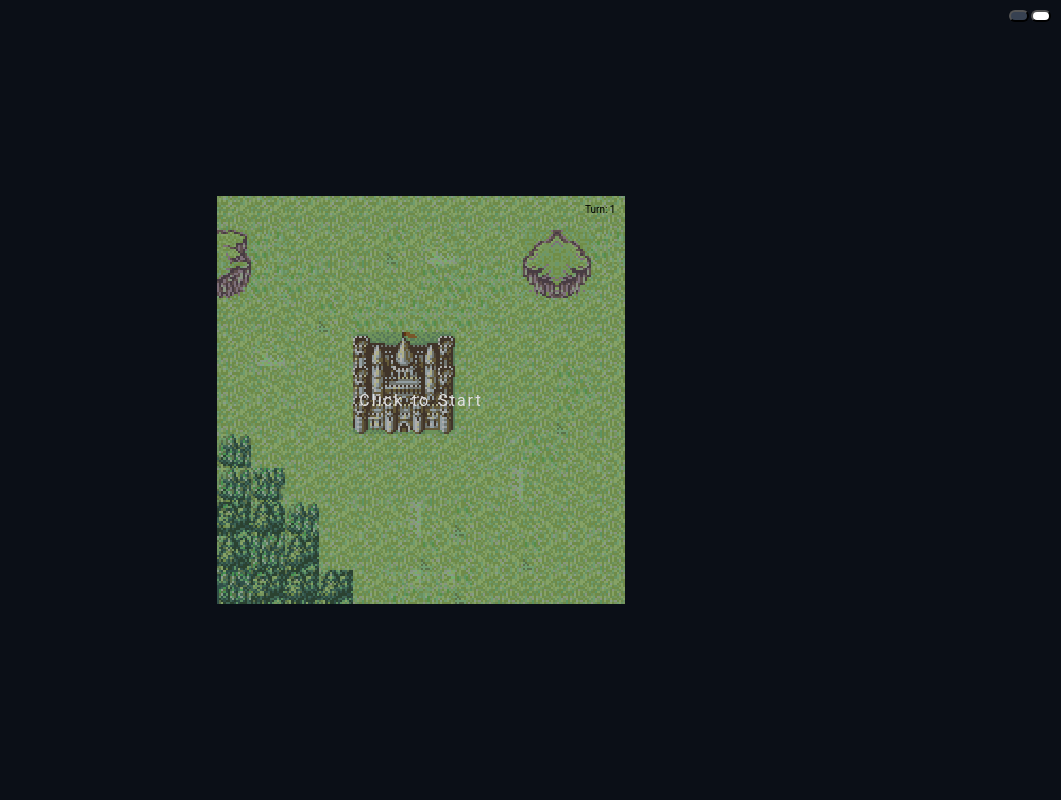
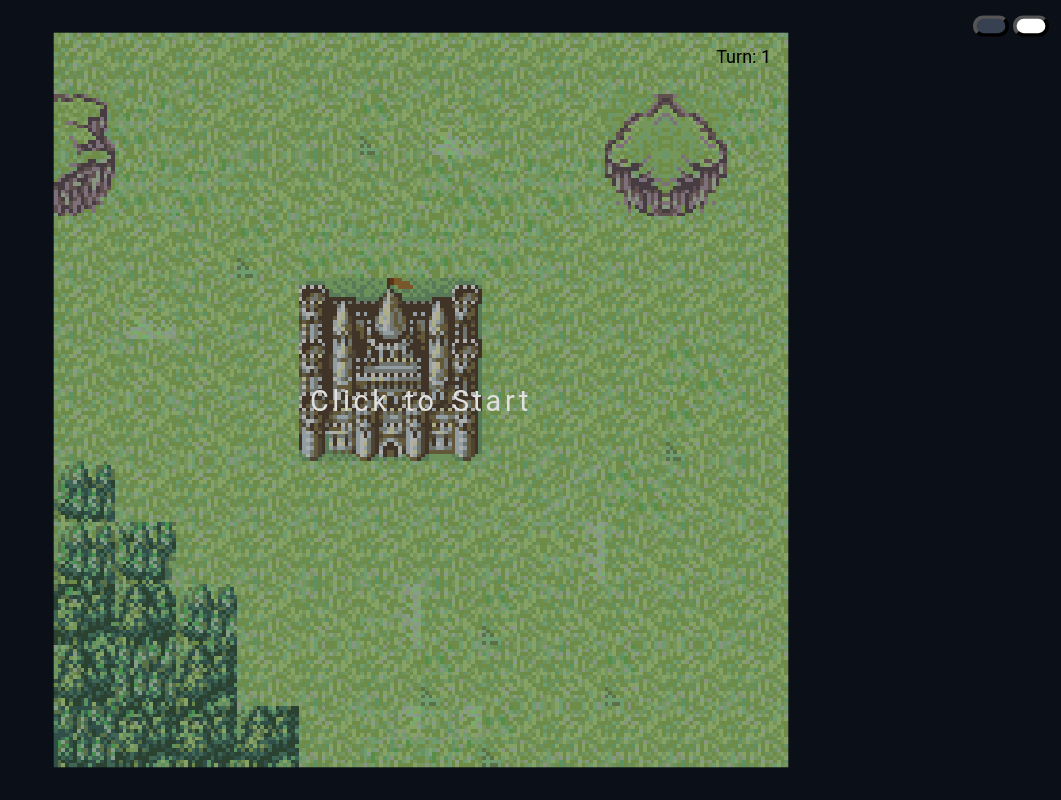
Before and after one commit to Dwafsigil/Fire-Emblem-Lite, a plain HTML site: page index.html in a window 1280 px wide. Shown: the whole page, without its empty margins (219-1280 px from the left). Drawn offline with Linux system fonts and the light colour scheme.

Commit message:
Resized the game. I had my browser zoomed in when developing so everything was tiny when at 100% zoom.

```diff
--- a/style.css
+++ b/style.css
@@ -9,6 +9,7 @@ body {
   min-height: 100vh;
   place-items: center;
   display: grid;
+  /* background: white; */
   background: #0b0f17;
   color: #e5e7eb;
 }
@@ -53,8 +54,9 @@ body {
   display: flex;
   position: fixed;
   /* right: 100px; */
-  top: 10px;
-  right: 10px;
+  top: 20px;
+  right: 20px;
+  transform: scale(1.8);
 }
 
 .reset-game {
@@ -70,14 +72,16 @@ body {
   display: flex;
   position: fixed;
   /* right: 100px; */
-  top: 10px;
-  right: 32px;
+  top: 20px;
+  right: 60px;
+  transform: scale(1.8);
 }
 
 .action-bar {
   position: fixed;
-  bottom: 20px;
-  transform: translateX(26%);
+  bottom: 24px;
+  /* right: px; */
+  transform: translateX(22%) scale(1.8);
   display: flex;
   gap: 12px;
   background: #1f2937;
@@ -120,6 +124,7 @@ button[button-disabled="true"]:focus {
   image-rendering: pixelated;
   background: url("maps/Fire-Emblem-Map.png") top left / 100% 100%;
   overflow: hidden;
+  transform: scale(1.8);
 }
 
 .strength-value {
@@ -164,7 +169,6 @@ button[button-disabled="true"]:focus {
 
 .health-value {
   position: absolute;
-  top: 0.5px;
   left: 60%;
   transform: translateX(-33%);
   width: 100%;
@@ -438,6 +442,7 @@ button[button-disabled="true"]:focus {
   align-items: center;
   gap: 12px;
 }
+
 .heading {
   display: flex;
   gap: 12px;
```
